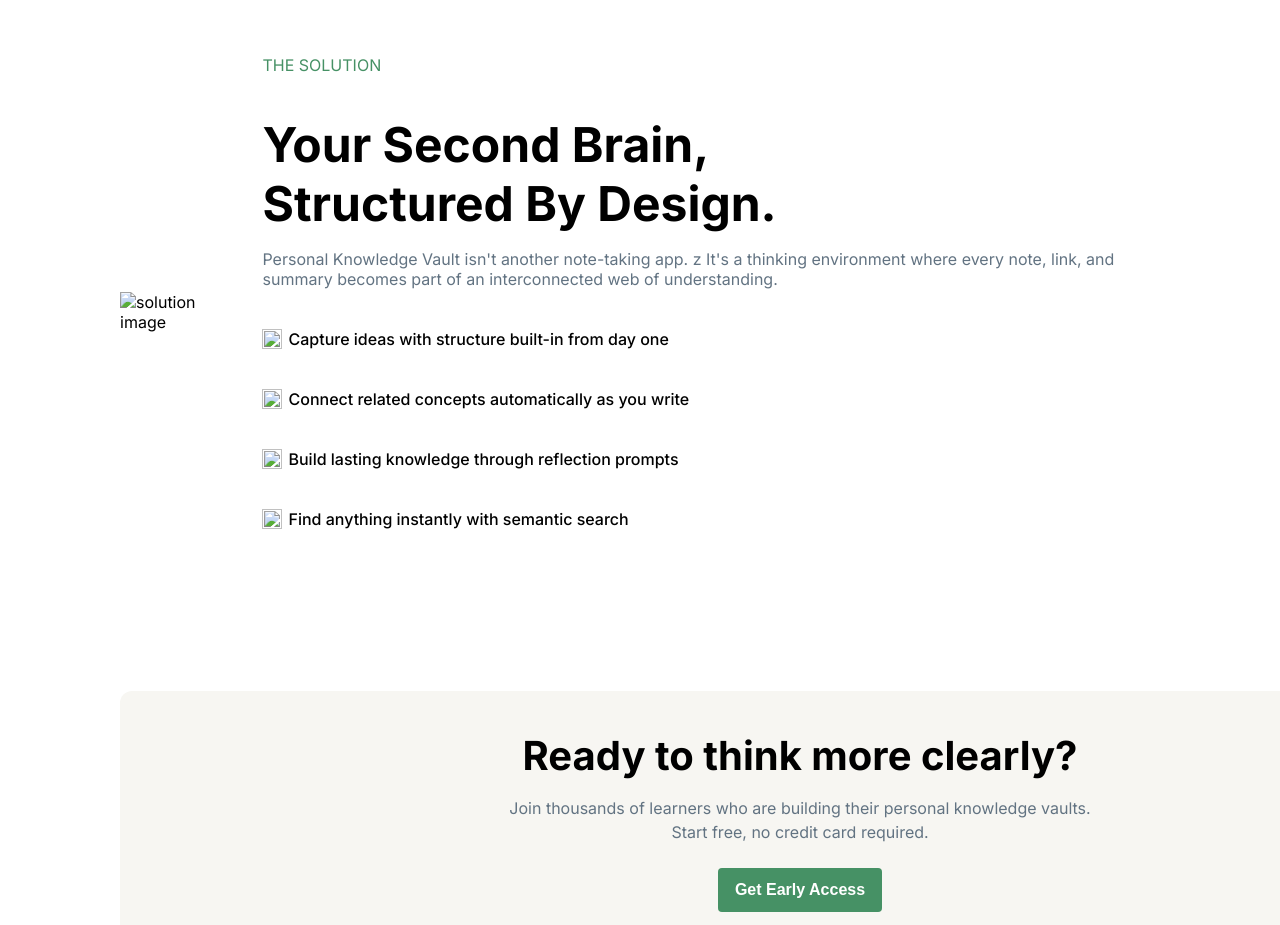
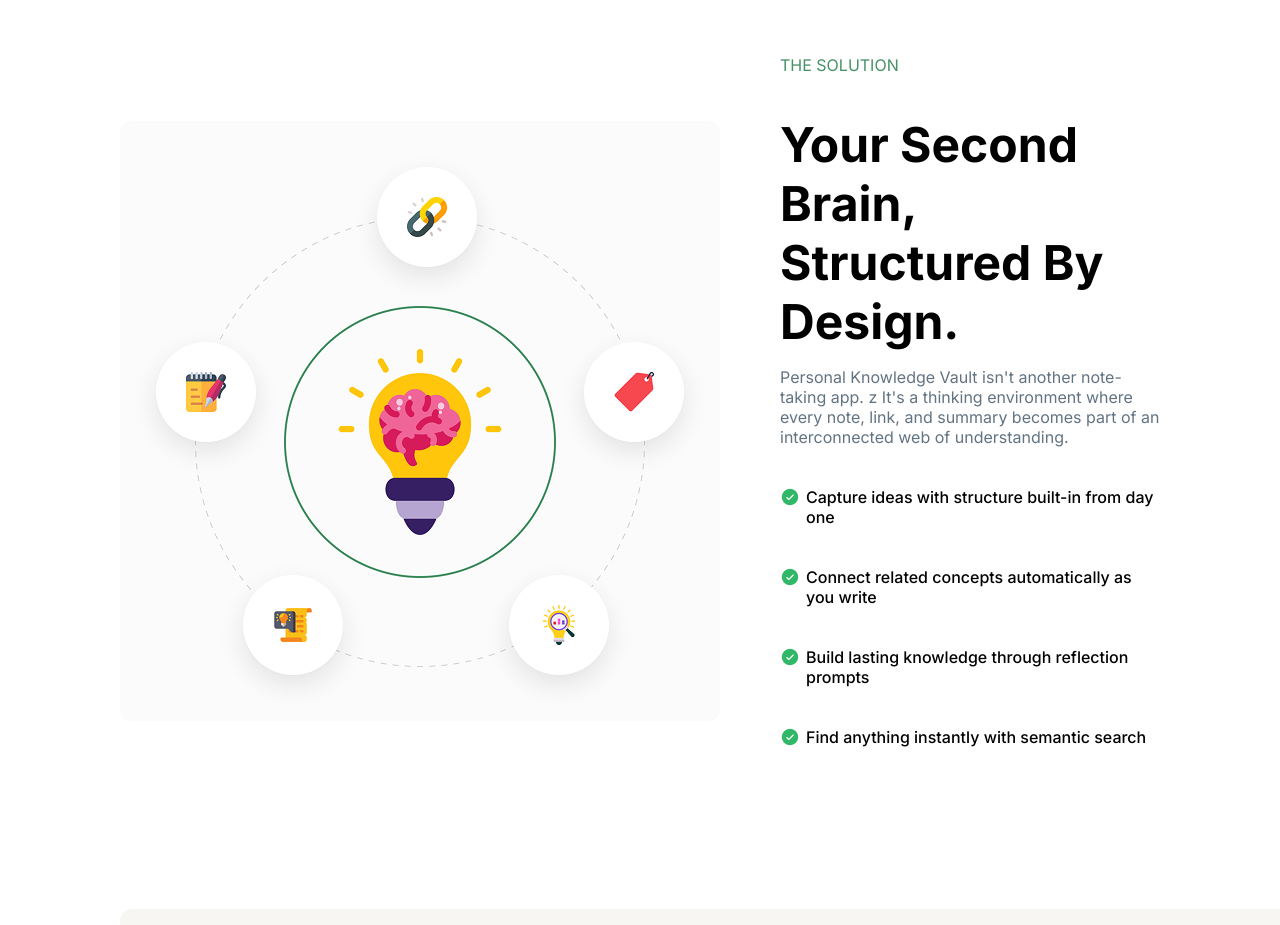
Before and after one commit to mdyasinali01/assignment-1, a plain HTML site: page index.html in a window 1280 px wide. Shown: the part 1440-2365 px from the top of the page. Drawn offline with Linux system fonts and the light colour scheme; the site is published under a folder, as on GitHub Pages, so addresses that start at the root find nothing.

Commit message:
I add image link in the solution section

```diff
--- a/index.html
+++ b/index.html
@@ -87,26 +87,26 @@
         <!-- section the solution section start-->
          <section id="the-so">
             <div class="the-so-container">
-                <img src="/assets/knowledge.png" alt="solution image">
+                <img src="./assets/knowledge.png" alt="solution image">
                 <div class="the-so-content">
                     <p id="so-fast">The Solution</p>
                     <h1>Your second brain,<br>structured by design.</h1>
                     <p>Personal Knowledge Vault isn't another note-taking app. z It's a thinking environment where every note, link, and summary becomes part of an interconnected web of understanding.</p>
                     <div class="bulet-items">
                         <div class="bulet-items-container">
-                            <img src="/assets/CheckCircle.png">
+                            <img src="./assets/CheckCircle.png">
                             <p>Capture ideas with structure built-in from day one</p>
                         </div>
                         <div class="bulet-items-container">
-                            <img src="/assets/CheckCircle.png">
+                            <img src="./assets/CheckCircle.png">
                             <p>Connect related concepts automatically as you write</p>
                         </div>
                         <div class="bulet-items-container">
-                            <img src="/assets/CheckCircle.png">
+                            <img src="./assets/CheckCircle.png">
                             <p>Build lasting knowledge through reflection prompts</p>
                         </div>
                         <div class="bulet-items-container">
-                            <img src="/assets/CheckCircle.png">
+                            <img src="./assets/CheckCircle.png">
                             <p>Find anything instantly with semantic search</p>
                         </div>
                     </div>
```
